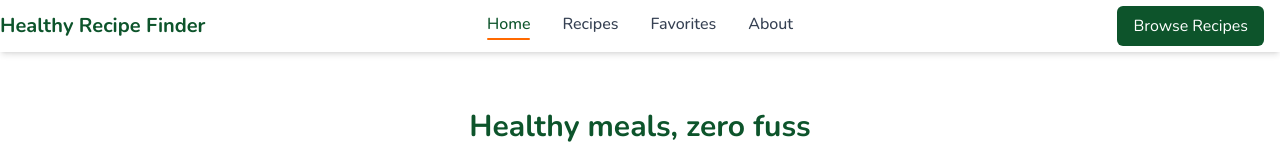
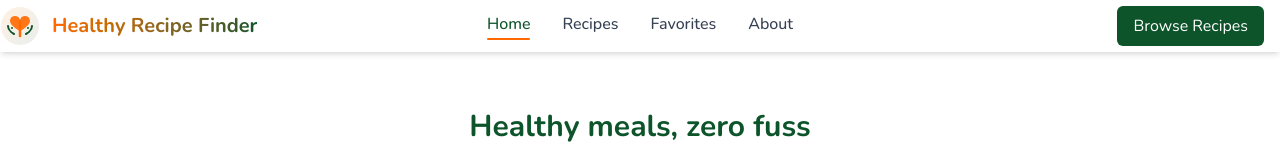
Before and after one commit to Meqdad-Moradi/recipe-finder, an Angular app: page / in a window 1280 px wide. Shown: the top 160 px of the page. Built offline with nearby package versions, Linux system fonts and the light colour scheme.

Commit message:
header fixed

```diff
--- a/src/app/components/navigation/header/header.html
+++ b/src/app/components/navigation/header/header.html
@@ -3,9 +3,148 @@
     <nav class="flex items-center justify-between px-4 py-3 relative">
       <!-- Logo -->
       <h1
-        class="font-bold text-xl text-green-900 md:absolute md:left-0 select-none"
+        class="font-bold text-xl text-green-900 md:absolute md:left-0 select-none flex items-center gap-3"
       >
-        Healthy Recipe Finder
+        <div class="relative w-10 h-10">
+          <svg
+            viewBox="0 0 40 40"
+            fill="none"
+            xmlns="http://www.w3.org/2000/svg"
+            class="w-full h-full"
+          >
+            <!-- Animated gradient background -->
+            <defs>
+              <linearGradient id="grad1" x1="0%" y1="0%" x2="100%" y2="100%">
+                <stop
+                  offset="0%"
+                  class="text-orange-500"
+                  style="stop-color: currentColor; stop-opacity: 0.1"
+                >
+                  <animate
+                    attributeName="stop-opacity"
+                    values="0.1; 0.3; 0.1"
+                    dur="3s"
+                    repeatCount="indefinite"
+                  />
+                </stop>
+                <stop
+                  offset="100%"
+                  class="text-green-900"
+                  style="stop-color: currentColor; stop-opacity: 0.1"
+                >
+                  <animate
+                    attributeName="stop-opacity"
+                    values="0.1; 0.3; 0.1"
+                    dur="3s"
+                    repeatCount="indefinite"
+                    begin="-1.5s"
+                  />
+                </stop>
+              </linearGradient>
+            </defs>
+
+            <!-- Base circle with gradient -->
+            <circle cx="20" cy="20" r="19" fill="url(#grad1)" />
+
+            <!-- Fork handle base -->
+            <path
+              d="M20 15v15"
+              stroke="currentColor"
+              stroke-width="2.5"
+              stroke-linecap="round"
+              class="text-orange-500 origin-bottom"
+            >
+              <animate
+                attributeName="stroke-width"
+                values="2.5;3;2.5"
+                dur="3s"
+                repeatCount="indefinite"
+              />
+            </path>
+
+            <!-- Stylized leaf/heart fork head -->
+            <path
+              d="M20 15C20 15 20 10 15 10C10 10 10 15 10 15C10 20 20 25 20 25C20 25 30 20 30 15C30 15 30 10 25 10C20 10 20 15 20 15Z"
+              fill="currentColor"
+              class="text-orange-500"
+              opacity="0.9"
+            >
+              <animate
+                attributeName="opacity"
+                values="0.9;1;0.9"
+                dur="3s"
+                repeatCount="indefinite"
+              />
+            </path>
+
+            <!-- Decorative leaves -->
+            <path
+              d="M26 28C26 28 32 25 32 20"
+              stroke="currentColor"
+              stroke-width="2"
+              stroke-linecap="round"
+              class="text-green-900"
+            >
+              <animate
+                attributeName="d"
+                values="M26 28C26 28 32 25 32 20;M26 28C26 28 33 24 32 19;M26 28C26 28 32 25 32 20"
+                dur="5s"
+                repeatCount="indefinite"
+              />
+            </path>
+
+            <path
+              d="M14 28C14 28 8 25 8 20"
+              stroke="currentColor"
+              stroke-width="2"
+              stroke-linecap="round"
+              class="text-green-900"
+            >
+              <animate
+                attributeName="d"
+                values="M14 28C14 28 8 25 8 20;M14 28C14 28 7 24 8 19;M14 28C14 28 8 25 8 20"
+                dur="5s"
+                repeatCount="indefinite"
+              />
+            </path>
+
+            <!-- Small dots -->
+            <circle
+              cx="28"
+              cy="22"
+              r="1"
+              fill="currentColor"
+              class="text-green-900"
+            >
+              <animate
+                attributeName="r"
+                values="1;1.5;1"
+                dur="3s"
+                repeatCount="indefinite"
+              />
+            </circle>
+            <circle
+              cx="12"
+              cy="22"
+              r="1"
+              fill="currentColor"
+              class="text-green-900"
+            >
+              <animate
+                attributeName="r"
+                values="1;1.5;1"
+                dur="3s"
+                repeatCount="indefinite"
+                begin="-1.5s"
+              />
+            </circle>
+          </svg>
+        </div>
+        <span
+          class="bg-linear-to-r from-orange-500 to-green-900 bg-clip-text text-transparent"
+        >
+          Healthy Recipe Finder
+        </span>
       </h1>
 
       <!-- Mobile menu button -->
```
